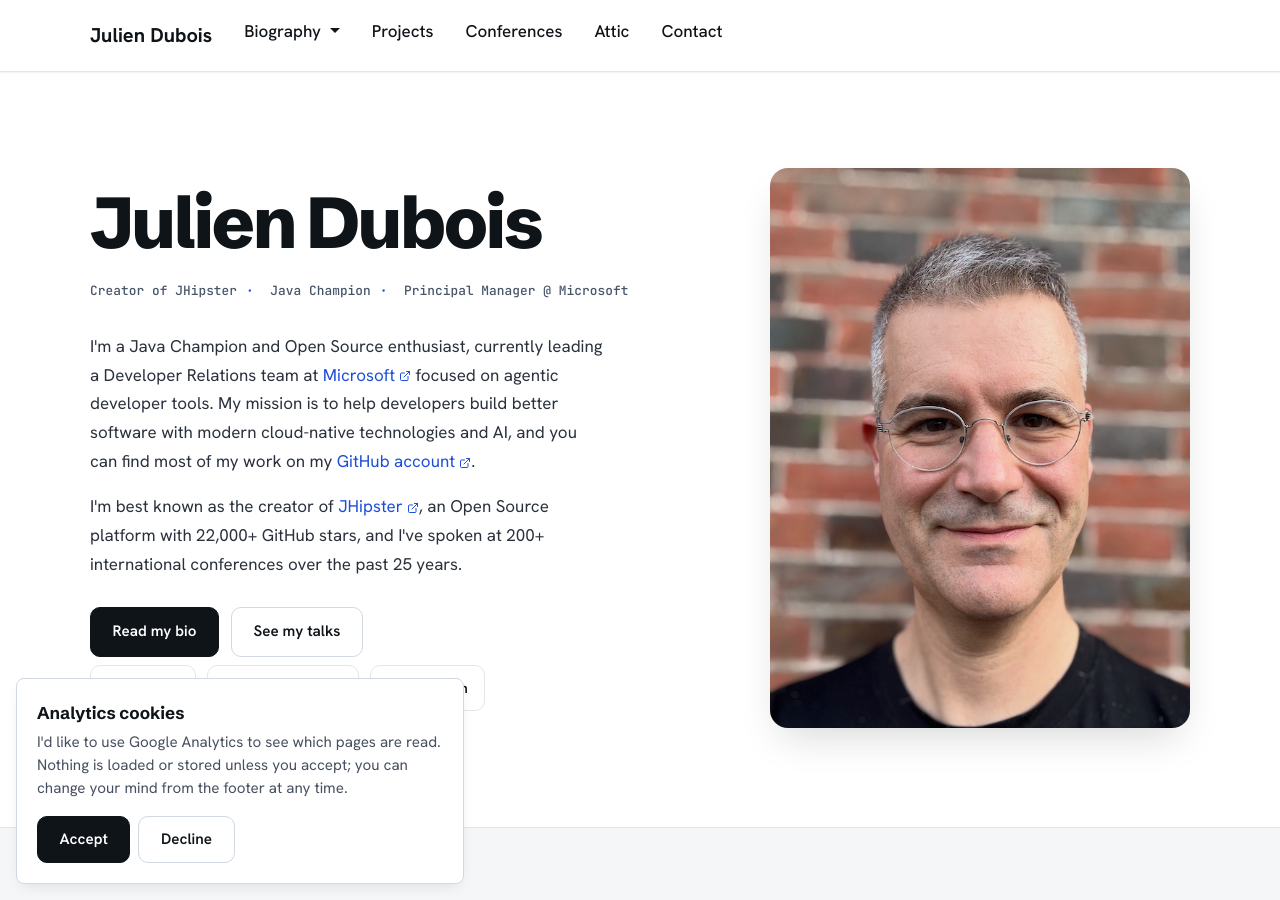
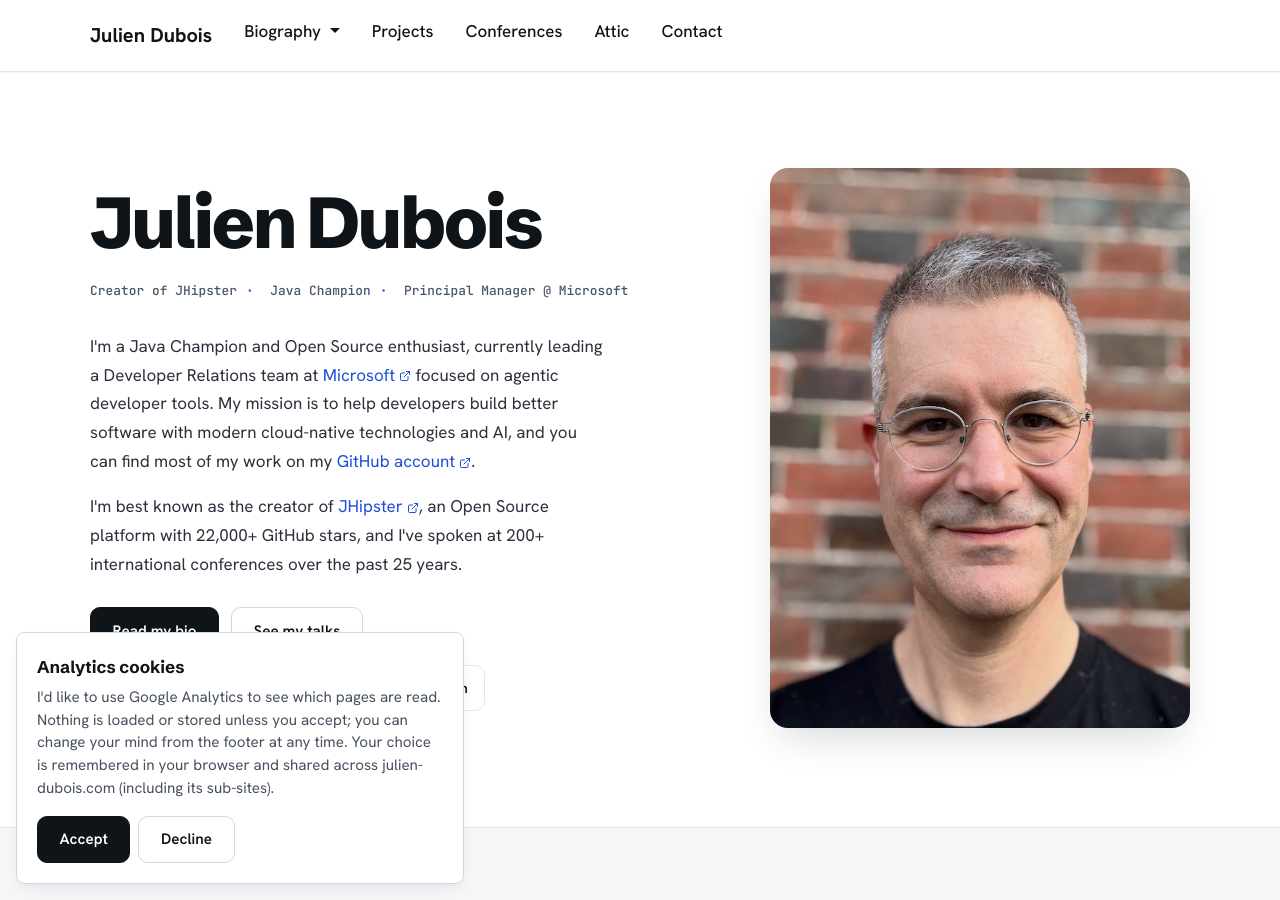
Before and after one commit to jdubois/jdubois.github.com, a Jekyll site: the page built from index.html, in a window 1280 px wide. Built offline with Jekyll 4.4.1, drawn with Linux system fonts in a browser that asks for light colours.

Commit message:
Mention shared consent across julien-dubois.com in banner
Co-authored-by: Copilot App <223556219+Copilot@users.noreply.github.com>
Copilot-Session: b72f4d4b-5555-4c9f-9984-48fd42531e82

```diff
--- a/_layouts/default.html
+++ b/_layouts/default.html
@@ -90,7 +90,7 @@
 
         <div id="consent-banner" class="consent-banner" role="region" aria-labelledby="consent-title" hidden>
             <p id="consent-title" class="consent-title">Analytics cookies</p>
-            <p class="consent-text">I'd like to use Google Analytics to see which pages are read. Nothing is loaded or stored unless you accept; you can change your mind from the footer at any time.</p>
+            <p class="consent-text">I'd like to use Google Analytics to see which pages are read. Nothing is loaded or stored unless you accept; you can change your mind from the footer at any time. Your choice is remembered in your browser and shared across julien-dubois.com (including its sub-sites).</p>
             <div class="consent-actions">
                 <button type="button" id="consent-accept" class="btn btn-ink">Accept</button>
                 <button type="button" id="consent-decline" class="btn btn-ghost">Decline</button>
```
